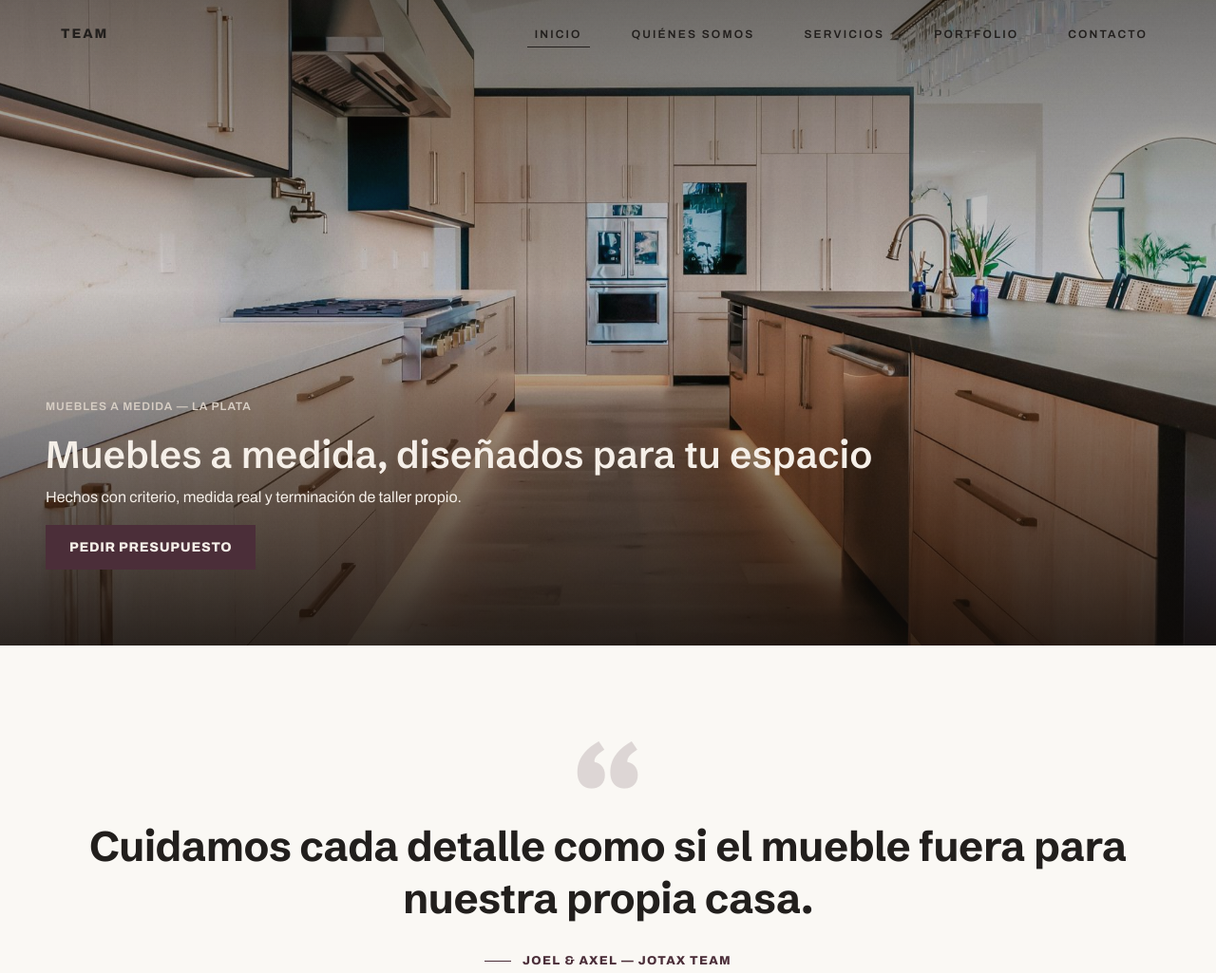
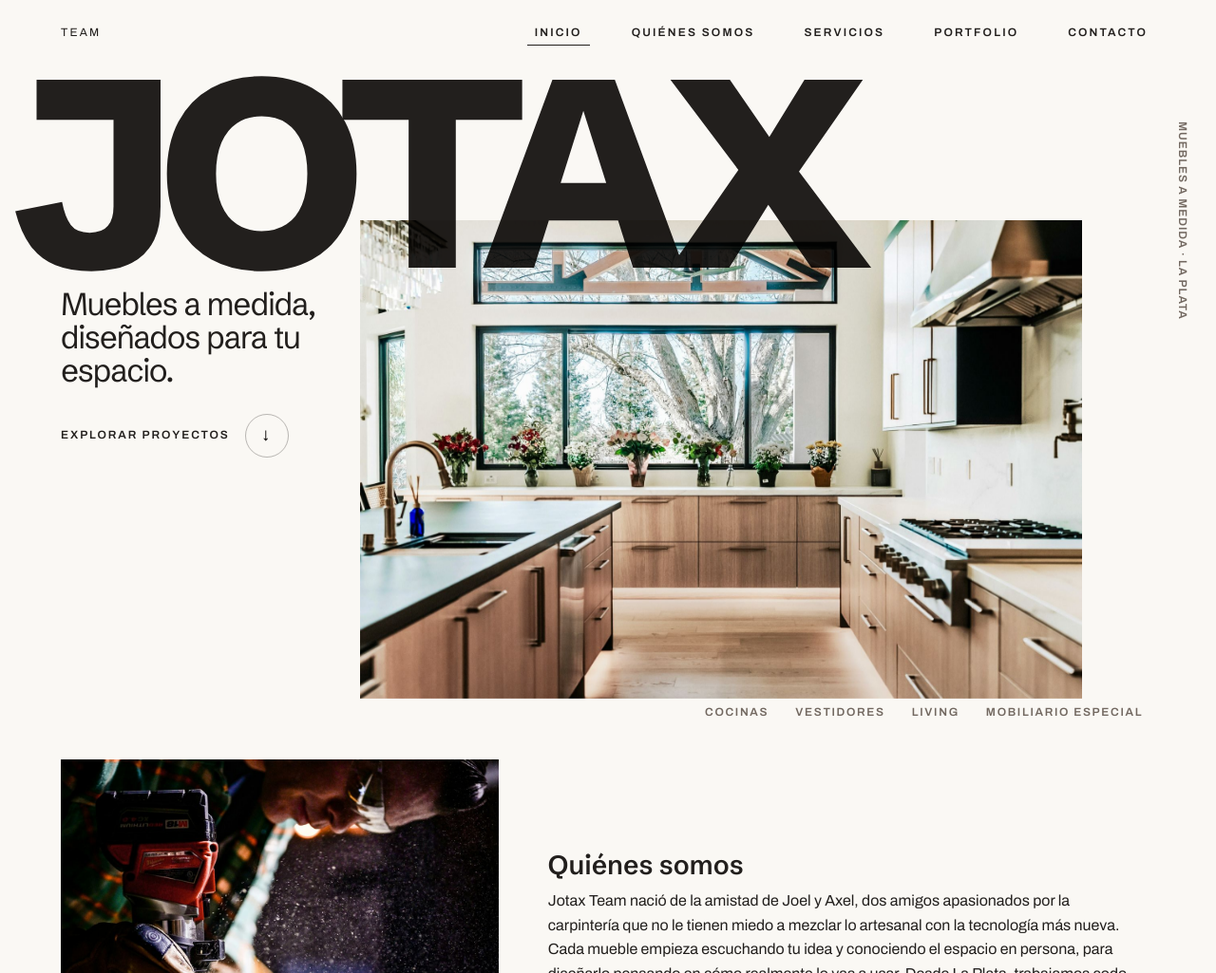
Before and after one commit to aylenlazcano/pagina-web-jotax, a website: page index.html in a window 1280 px wide. Shown: the top 1025 px of the page at 95% size. Drawn offline with nearby package versions, Linux system fonts and the light colour scheme.

Commit message:
feat: hero editorial con palabra gigante, animaciones @keyframes y link redondo

```diff
--- a/index.html
+++ b/index.html
@@ -13,7 +13,7 @@
   <link rel="preconnect" href="https://fonts.googleapis.com">
   <link rel="preconnect" href="https://fonts.gstatic.com" crossorigin>
   <link
-    href="https://fonts.googleapis.com/css2?family=Schibsted+Grotesk:wght@600;700;800&family=Archivo:wght@400;600;800&display=swap"
+    href="https://fonts.googleapis.com/css2?family=Schibsted+Grotesk:wght@400;600;700;800&family=Archivo:wght@400;600;800&display=swap"
     rel="stylesheet">
   <!--bootstrap-->
   <link href="https://cdn.jsdelivr.net/npm/bootstrap@5.3.8/dist/css/bootstrap.min.css" rel="stylesheet"
@@ -28,7 +28,7 @@
   <header>
     <nav class="navbar navbar-expand-lg">
       <div class="container-fluid">
-        <a class="navbar-brand logo" href="index.html" aria-label="Jotax Team, inicio">Team</a>
+        <a class="navbar-brand logo logo--firma" href="index.html" aria-label="Jotax Team, inicio">Team</a>
         <button class="navbar-toggler" type="button" data-bs-toggle="collapse" data-bs-target="#menuPrincipal"
           aria-controls="menuPrincipal" aria-expanded="false" aria-label="Abrir menú">
           <span class="navbar-toggler-icon"></span>
@@ -55,35 +55,24 @@
       </div>
     </nav>
   </header>
-  <section class="hero">
-    <div id="carouselHero" class="carousel slide" data-bs-ride="carousel">
-      <div class="carousel-inner">
-        <div class="carousel-item active">
-          <img src="assets/images/cocina-a-medida-la-plata.jpg" class="d-block w-100"
-            alt="cocina a medida diseñada por Jotax Team en La Plata">
-        </div>
-        <div class="carousel-item">
-          <img src="assets/images/living-con-muebles-a-medida.jpg" class="d-block w-100"
-            alt="sala de estar con muebles a medida de Jotax Team en La Plata" loading="lazy">
-        </div>
-        <div class="carousel-item">
-          <img src="assets/images/respaldo-de-cama-a-medida.jpg" class="d-block w-100"
-            alt="respaldo de cama a medida diseñado por Jotax Team en La Plata" loading="lazy">
-        </div>
+  <main>
+    <section class="hero" aria-labelledby="hero-titulo">
+      <p class="hero-palabra" aria-hidden="true">JOTAX</p>
+      <p class="eyebrow hero-kicker">Muebles a medida · La Plata</p>
+      <div class="hero-imagen">
+        <img src="assets/images/cocina-a-medida-la-plata.jpg" alt="Cocina a medida diseñada por Jotax Team en La Plata">
       </div>
-    </div>
-    <div class="hero-texto">
-      <p class="eyebrow">Muebles a medida — La Plata</p>
-      <h1>Muebles a medida, diseñados para tu espacio</h1>
-      <p class="desc">Hechos con criterio, medida real y terminación de taller propio.</p>
-      <a class="btn" href="pages/contacto.html">Pedir presupuesto</a>
-    </div>
-  </section>
-  <main>
-    <section class="cita">
-      <p class="quote-mark" aria-hidden="true">&#8220;</p>
-      <blockquote>Cuidamos cada detalle como si el mueble fuera para nuestra propia casa.</blockquote>
-      <cite>Joel &amp; Axel — Jotax Team</cite>
+      <div class="hero-texto">
+        <h1 id="hero-titulo">Muebles a medida, diseñados para tu espacio.</h1>
+        <a class="link-redondo" href="#proyectos">Explorar proyectos
+          <span class="link-redondo-icono" aria-hidden="true">↓</span></a>
+      </div>
+      <ul class="hero-lista">
+        <li>Cocinas</li>
+        <li>Vestidores</li>
+        <li>Living</li>
+        <li>Mobiliario especial</li>
+      </ul>
     </section>
     <section class="quienes-somos" data-aos="fade-up">
       <div class="quienes-somos-image">
--- a/scss/base/_base.scss
+++ b/scss/base/_base.scss
@@ -31,13 +31,15 @@ a {
 }
 
 main {
-  max-width: $ancho-max;
-  margin: 0 auto;
-  padding: 0 2rem;
+  display: block;
 }
 
 section {
-  padding: 3rem 0;
+  padding: 3rem $margen-lateral-mobile;
+
+  @include desktop {
+    padding: 3rem $margen-lateral;
+  }
 
   & + & {
     padding-top: 0;
--- a/scss/components/_buttons.scss
+++ b/scss/components/_buttons.scss
@@ -27,3 +27,33 @@
     background-color: $accent;
   }
 }
+
+// Link con círculo y flecha (estilo editorial del prototipo)
+.link-redondo {
+  @include etiqueta(0.16em);
+  display: inline-flex;
+  align-items: center;
+  gap: 1rem;
+  color: $ink;
+
+  &:hover {
+    color: $ink;
+    text-decoration: none;
+  }
+
+  &-icono {
+    display: inline-grid;
+    place-items: center;
+    width: 46px;
+    height: 46px;
+    border: 1px solid rgba($ink, 0.3);
+    border-radius: 50%;
+    transition: background-color $transicion-lenta, color $transicion-lenta;
+  }
+
+  // Al pasar el mouse por el link, el círculo se rellena
+  &:hover &-icono {
+    background-color: $ink;
+    color: $bg;
+  }
+}
--- a/scss/components/_hero.scss
+++ b/scss/components/_hero.scss
@@ -1,90 +1,174 @@
 @use "../utilities/variables" as *;
 @use "../utilities/mixins" as *;
 
-// Hero del index (carousel a pantalla completa con texto encima)
+// Hero del index: palabra gigante + foto que se descubre + texto.
+// Animaciones nativas con @keyframes. Usamos "from" + "both":
+// si la animación no corre, el hero se ve igual.
+
+@keyframes subir-palabra {
+  from {
+    opacity: 0;
+    transform: translateY(30px);
+  }
+}
+
+@keyframes revelar-foto {
+  from {
+    clip-path: inset(0 100% 0 0);
+  }
+}
 
 @keyframes alejar-foto {
   from {
-    transform: scale(1.1);
-  }
-
-  to {
-    transform: scale(1);
+    transform: scale(1.15);
   }
 }
 
-@keyframes revelar {
+@keyframes aparecer {
   from {
     opacity: 0;
     transform: translateY(20px);
-    filter: blur(10px);
-  }
-
-  to {
-    opacity: 1;
-    transform: translateY(0);
-    filter: blur(0);
   }
 }
 
+// ===== MOBILE (base) =====
 .hero {
   position: relative;
-  height: 85vh;
   overflow: hidden;
-  padding: 0;
+  isolation: isolate;
+  padding: 5.5rem $margen-lateral-mobile 3rem;
 
-  img {
-    @include img-cover(100%);
-    display: block;
-    animation: alejar-foto 2.5s $ease-premium;
+  // JOTAX gigante
+  &-palabra {
+    position: relative;
+    z-index: 3;
+    margin: 0;
+    font-family: $font-titulos;
+    font-weight: 800;
+    font-size: 28vw;
+    margin-left: -0.04em; // compensa el aire propio de la J
+    line-height: 0.78;
+    letter-spacing: -0.07em;
+    color: $ink;
+    mix-blend-mode: multiply;
+    animation: subir-palabra 1.1s $ease-suave 0.2s both;
   }
 
-  .carousel,
-  .carousel-inner,
-  .carousel-item {
-    height: 100%;
+  // Texto vertical a la derecha (solo desktop)
+  &-kicker {
+    display: none;
   }
 
-  &::after {
-    content: '';
-    position: absolute;
-    inset: 0;
-    background: linear-gradient(180deg, rgba($overlay-oscuro, 0.55) 0%, rgba($overlay-medio, 0.15) 45%, rgba($overlay-oscuro, 0.85) 100%);
+  &-imagen {
+    position: relative;
+    z-index: 2;
+    height: 380px;
+    margin-top: -9vw; // la foto pisa la parte de abajo de JOTAX, como en desktop
+    overflow: hidden;
+    animation: revelar-foto 1.35s $ease-reveal 0.45s both;
+
+    img {
+      @include img-cover(100%);
+      animation: alejar-foto 2.2s $ease-suave 0.4s both;
+    }
   }
 
   &-texto {
-    position: absolute;
-    left: 3rem;
-    right: 3rem;
-    bottom: 3.5rem;
-    z-index: 2;
+    margin-top: 2rem;
+    animation: aparecer 0.8s ease 1.1s both;
 
-    .eyebrow,
-    h1,
-    p.desc,
-    .btn {
-      animation: revelar 1.2s $ease-premium both;
+    h1 {
+      margin: 0 0 1.75rem;
+      font-size: 2rem;
+      font-weight: 400;
+      line-height: 1.05;
+      letter-spacing: $tracking-titulos;
+      color: $ink;
+    }
+  }
+
+  // Lista de muebles: solo en desktop (en mobile repetía info y quedaba cortada)
+  &-lista {
+    display: none;
+    flex-wrap: wrap;
+    gap: 0.5rem 1.25rem;
+    margin: 1.75rem 0 0;
+    padding: 0;
+    list-style: none;
+    color: $muted;
+
+    li {
+      @include etiqueta(0.14em);
+    }
+  }
+
+  // ===== TABLET =====
+  @include tablet {
+    &-imagen {
+      height: 480px;
     }
 
-    .eyebrow {
-      color: $on-accent-muted;
-      margin-bottom: 1rem;
-      animation-delay: $retraso-base * 1;
+    &-texto {
+      max-width: 480px;
+
+      h1 {
+        font-size: 2.5rem;
+      }
+    }
+  }
+
+  // ===== DESKTOP: composición como la referencia =====
+  @include desktop {
+    min-height: max(100svh, 50rem);
+    padding: 7.5rem $margen-lateral 4rem;
+
+    // JOTAX más grande y pegada al menú, apenas saliéndose a la izquierda
+    &-palabra {
+      position: absolute;
+      left: 1vw;
+      top: 4.5rem;
+      margin-left: 0;
+      font-size: clamp(6rem, 22vw, 26rem);
     }
 
-    h1 {
-      color: $on-accent;
-      animation-delay: $retraso-base * 2;
+    &-kicker {
+      display: block;
+      position: absolute;
+      top: 8rem;
+      right: 2vw;
+      writing-mode: vertical-rl;
+      color: $muted;
     }
 
-    p.desc {
-      color: $on-accent;
-      opacity: 0.85;
-      animation-delay: $retraso-base * 3;
+    // La foto arranca a mitad de las letras
+    &-imagen {
+      width: min(66%, 80rem);
+      height: min(63vh, 40rem);
+      min-height: 22rem;
+      margin: 7rem 6vw 0 auto;
     }
 
-    .btn {
-      animation-delay: $retraso-base * 4;
+    // El texto va justo debajo de JOTAX
+    &-texto {
+      position: absolute;
+      z-index: 4;
+      left: $margen-lateral;
+      top: calc(4.5rem + min(22vw, 26rem) * 0.82);
+      max-width: 22rem;
+      margin: 0;
+
+      h1 {
+        font-size: clamp(2rem, 2.6vw, 2.75rem);
+      }
+    }
+
+    &-lista {
+      display: flex;
+      position: absolute;
+      right: 6vw;
+      bottom: 2.5rem;
+      gap: 1.75rem;
+      margin: 0;
     }
   }
 }
--- a/scss/layout/_nav.scss
+++ b/scss/layout/_nav.scss
@@ -29,6 +29,11 @@
     letter-spacing: 0.14em;
     text-transform: uppercase;
     margin: 0;
+
+    &.logo--firma {
+      @include etiqueta(0.18em);
+      font-weight: 400;
+    }
 
     &:hover {
       text-decoration: none;
@@ -85,7 +90,7 @@
 // Mobile y tablet: menú desplegado con líneas entre links
 @media (max-width: $bp-nav - 0.02px) {
 
- // Con el menú abierto, toda la barra toma el fondo claro
+  // Con el menú abierto, toda la barra toma el fondo claro
   .navbar:has(.navbar-collapse.show),
   .navbar:has(.navbar-collapse.collapsing) {
     background-color: $bg;
```
Also changed, not shown: pages/contacto.html (+1 -1 lines), pages/nosotros.html (+1 -1 lines), pages/portfolio.html (+1 -1 lines), pages/servicios.html (+1 -1 lines), styles/style.css.
